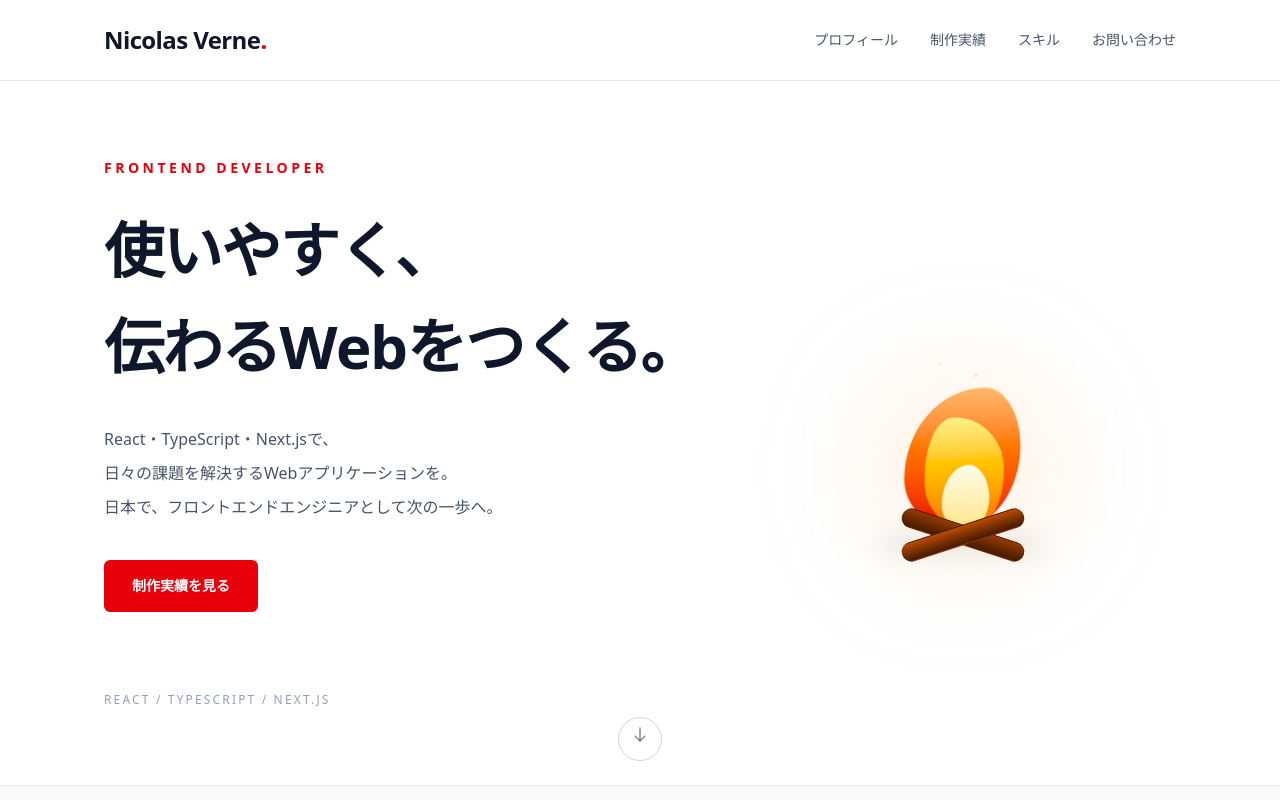
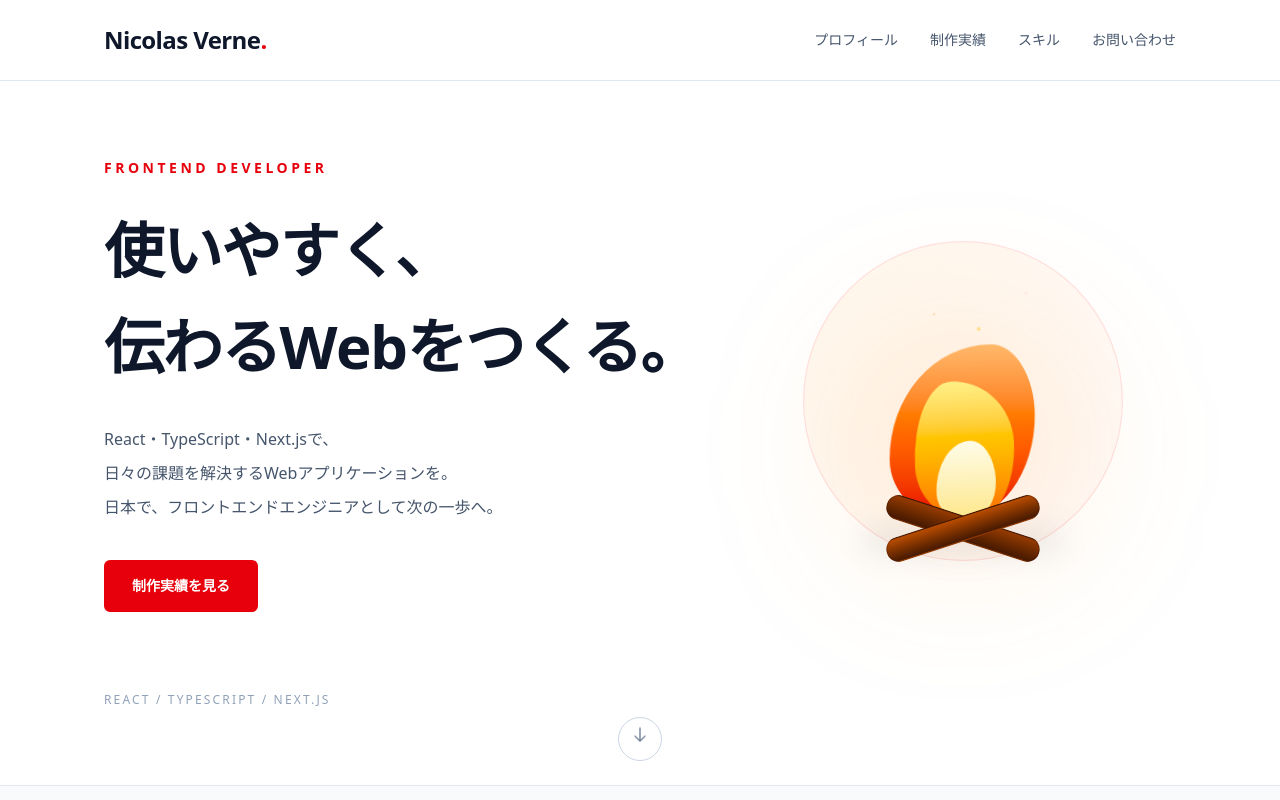
Before and after one commit to dicey44/portfolio, a Next.js app: page / in a window 1280 px wide. Shown: the top 800 px of the page. Built offline with nearby package versions, Linux system fonts and the light colour scheme.

Commit message:
update animation

```diff
--- a/components/Hero.tsx
+++ b/components/Hero.tsx
@@ -37,8 +37,9 @@ export default function Hero() {
                 {/* Campfire illustration */}
                 <div
                     aria-hidden="true"
-                    className="relative mx-auto h-72 w-full max-w-sm"
+                    className="relative mx-auto h-72 w-full max-w-sm origin-center scale-110 lg:-translate-y-8 lg:scale-125"
                 >
+                    <div className="absolute left-1/2 top-1/2 h-64 w-64 -translate-x-1/2 -translate-y-1/2 rounded-full border border-red-100 bg-gradient-to-br from-orange-50 to-red-50/40" />
                     {/* Soft glow */}
                     <div className="absolute bottom-5 left-1/2 h-44 w-44 -translate-x-1/2 rounded-full bg-orange-400/15 blur-3xl" />
 
```
